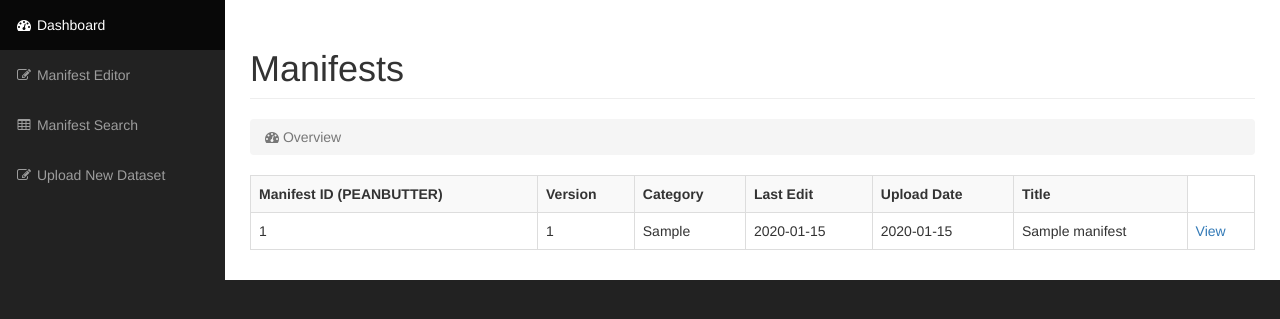
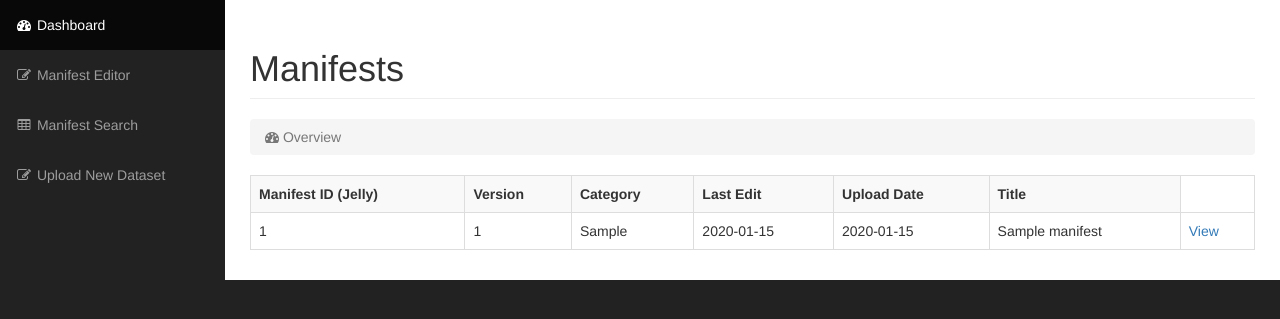
Before and after one commit to OCDX/softwareEngFinalProj, a PHP site: page /view.php in a window 1280 px wide. Shown: the part 51-370 px from the top of the page. Run offline with PHP 8.4, Linux system fonts and the light colour scheme; a user stored in the database is signed in; tables that the repository leaves empty hold one stand-in row (values such as "Sample post").

Commit message:
test if deploy work again...

```diff
--- a/v2.0/view.php
+++ b/v2.0/view.php
@@ -21,7 +21,7 @@
         $result = mysqli_query($conn, $printquery);
         echo"<table class='table table-bordered table-hover table-striped'>
 			<tr>
-				<th>Manifest ID (PEANBUTTER)</th>
+				<th>Manifest ID (Jelly)</th>
 				<th>Version</th>
 				<th>Category</th>
 				<th>Last Edit</th>
```
